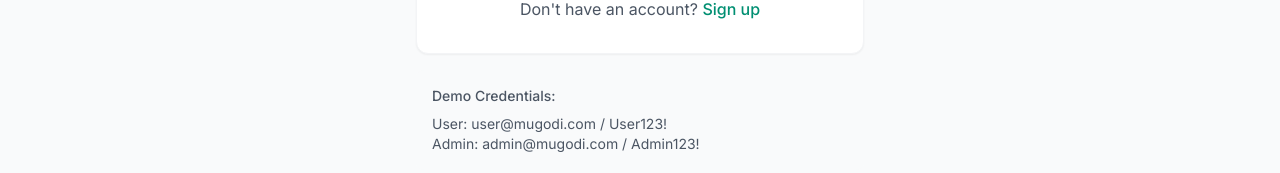
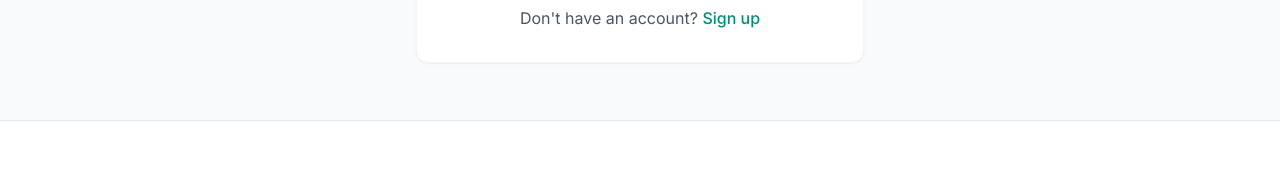
Before and after one commit to EmmanuelMsafiri1992/Mugodi2026, a React (Vite) app in the folder client/: page /login in a window 1280 px wide. Shown: the part 585-758 px from the top of the page. Built offline with nearby package versions, Linux system fonts and the light colour scheme; no server answers.

Commit message:
Remove demo credentials from login page

```diff
--- a/client/src/pages/Login.jsx
+++ b/client/src/pages/Login.jsx
@@ -97,12 +97,6 @@
           </div>
         </div>
 
-        {/* Demo credentials */}
-        <div className="mt-4 p-4 bg-gray-50 rounded-lg text-sm text-gray-600">
-          <p className="font-medium mb-2">Demo Credentials:</p>
-          <p>User: user@mugodi.com / User123!</p>
-          <p>Admin: admin@mugodi.com / Admin123!</p>
-        </div>
       </div>
     </div>
   );
```
